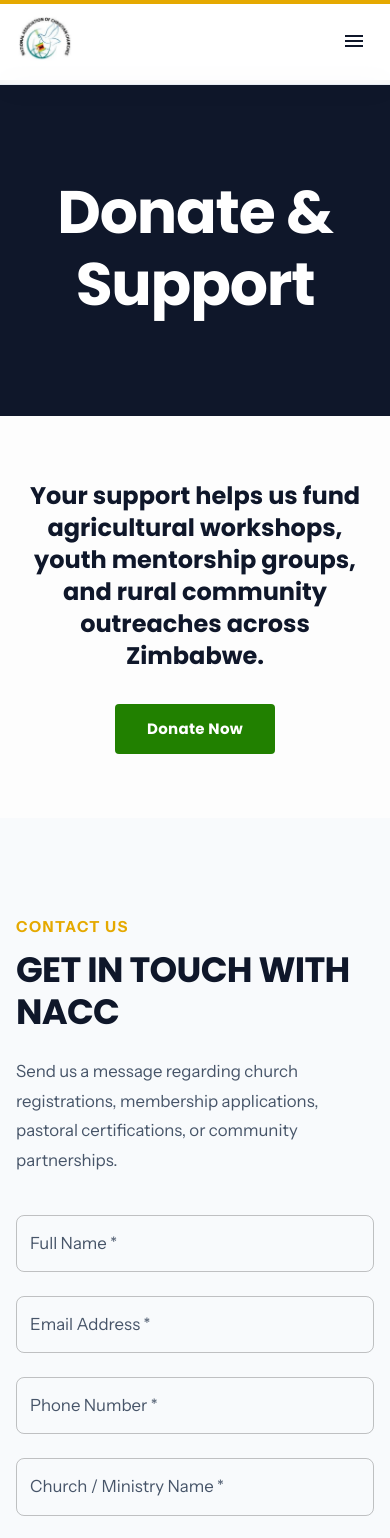
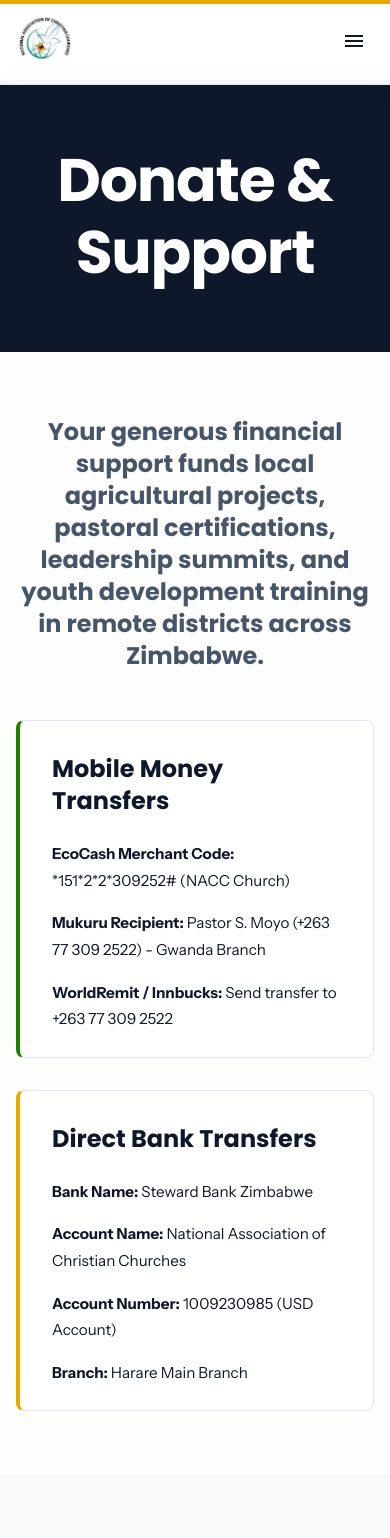
Before and after one commit to tonderaikawere/nacczw, a React (Vite) app: page /donate in a window 390 px wide. Shown: the top 1538 px of the page. Built offline with nearby package versions, Linux system fonts and the light colour scheme; a web font is replaced by a local one.

Commit message:
content: add Ecocash and Mukuru mobile money payment details to Donate page

```diff
--- a/src/pages/Donate/Donate.tsx
+++ b/src/pages/Donate/Donate.tsx
@@ -1,5 +1,5 @@
 import React from 'react';
-import { Box, Typography, Button, Container } from '@mui/material';
+import { Box, Typography, Container, Card, CardContent, Grid } from '@mui/material';
 import ContactSection from '../../components/ContactSection';
 import InformationSection from '../../components/InformationSection';
 import Footer from '../../components/Footer';
@@ -7,18 +7,38 @@ import Footer from '../../components/Footer';
 const Donation: React.FC = () => {
   return (
     <Box sx={{ pt: '80px' }}>
-      <Box sx={{ py: 12, backgroundColor: '#0F172A', color: '#ffffff', textAlign: 'center' }}>
+      <Box sx={{ py: 8, backgroundColor: '#0F172A', color: '#ffffff', textAlign: 'center' }}>
         <Typography variant="h2" sx={{ fontFamily: '"Poppins", sans-serif', fontWeight: 800 }}>
           Donate & Support
         </Typography>
       </Box>
-      <Container maxWidth="md" sx={{ py: 8, textAlign: 'center' }}>
-        <Typography variant="h5" sx={{ mb: 4 }}>
-          Your support helps us fund agricultural workshops, youth mentorship groups, and rural community outreaches across Zimbabwe.
+      <Container maxWidth="lg" sx={{ py: 8 }}>
+        <Typography variant="h5" sx={{ mb: 6, textAlign: 'center', color: 'text.secondary', maxW: '800px', mx: 'auto' }}>
+          Your generous financial support funds local agricultural projects, pastoral certifications, leadership summits, and youth development training in remote districts across Zimbabwe.
         </Typography>
-        <Button variant="contained" size="large" onClick={() => alert('Redirecting to checkout...')}>
-          Donate Now
-        </Button>
+        <Grid container spacing={4}>
+          <Grid item xs={12} md={6}>
+            <Card sx={{ border: '1px solid #E2E8F0', boxShadow: 'none', height: '100%', borderLeft: '4px solid #218000' }}>
+              <CardContent sx={{ p: 4 }}>
+                <Typography variant="h5" sx={{ fontWeight: 800, mb: 3 }}>Mobile Money Transfers</Typography>
+                <Typography variant="body2" sx={{ display: 'block', mb: 2 }}><strong>EcoCash Merchant Code:</strong> *151*2*2*309252# (NACC Church)</Typography>
+                <Typography variant="body2" sx={{ display: 'block', mb: 2 }}><strong>Mukuru Recipient:</strong> Pastor S. Moyo (+263 77 309 2522) - Gwanda Branch</Typography>
+                <Typography variant="body2" sx={{ display: 'block' }}><strong>WorldRemit / Innbucks:</strong> Send transfer to +263 77 309 2522</Typography>
+              </CardContent>
+            </Card>
+          </Grid>
+          <Grid item xs={12} md={6}>
+            <Card sx={{ border: '1px solid #E2E8F0', boxShadow: 'none', height: '100%', borderLeft: '4px solid #E5A900' }}>
+              <CardContent sx={{ p: 4 }}>
+                <Typography variant="h5" sx={{ fontWeight: 800, mb: 3 }}>Direct Bank Transfers</Typography>
+                <Typography variant="body2" sx={{ display: 'block', mb: 2 }}><strong>Bank Name:</strong> Steward Bank Zimbabwe</Typography>
+                <Typography variant="body2" sx={{ display: 'block', mb: 2 }}><strong>Account Name:</strong> National Association of Christian Churches</Typography>
+                <Typography variant="body2" sx={{ display: 'block', mb: 2 }}><strong>Account Number:</strong> 1009230985 (USD Account)</Typography>
+                <Typography variant="body2"><strong>Branch:</strong> Harare Main Branch</Typography>
+              </CardContent>
+            </Card>
+          </Grid>
+        </Grid>
       </Container>
       <ContactSection />
       <InformationSection />
```
